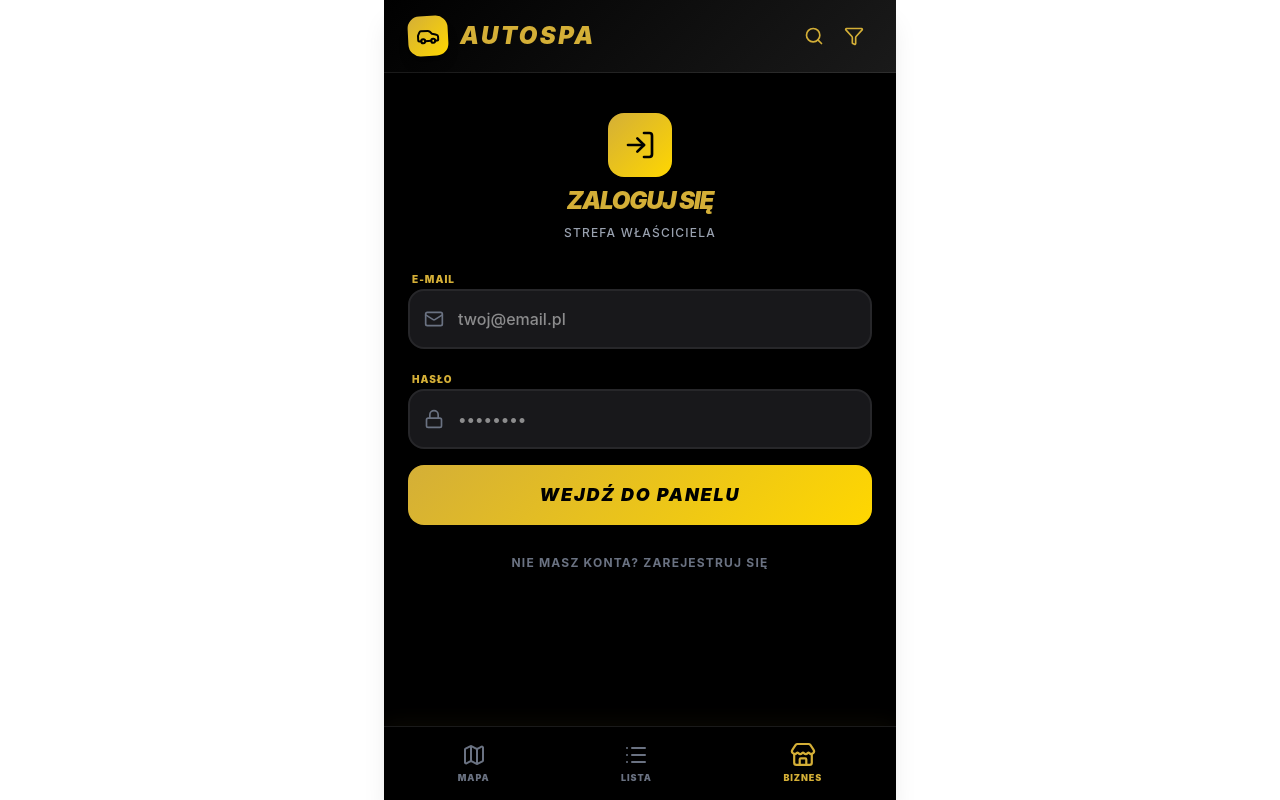
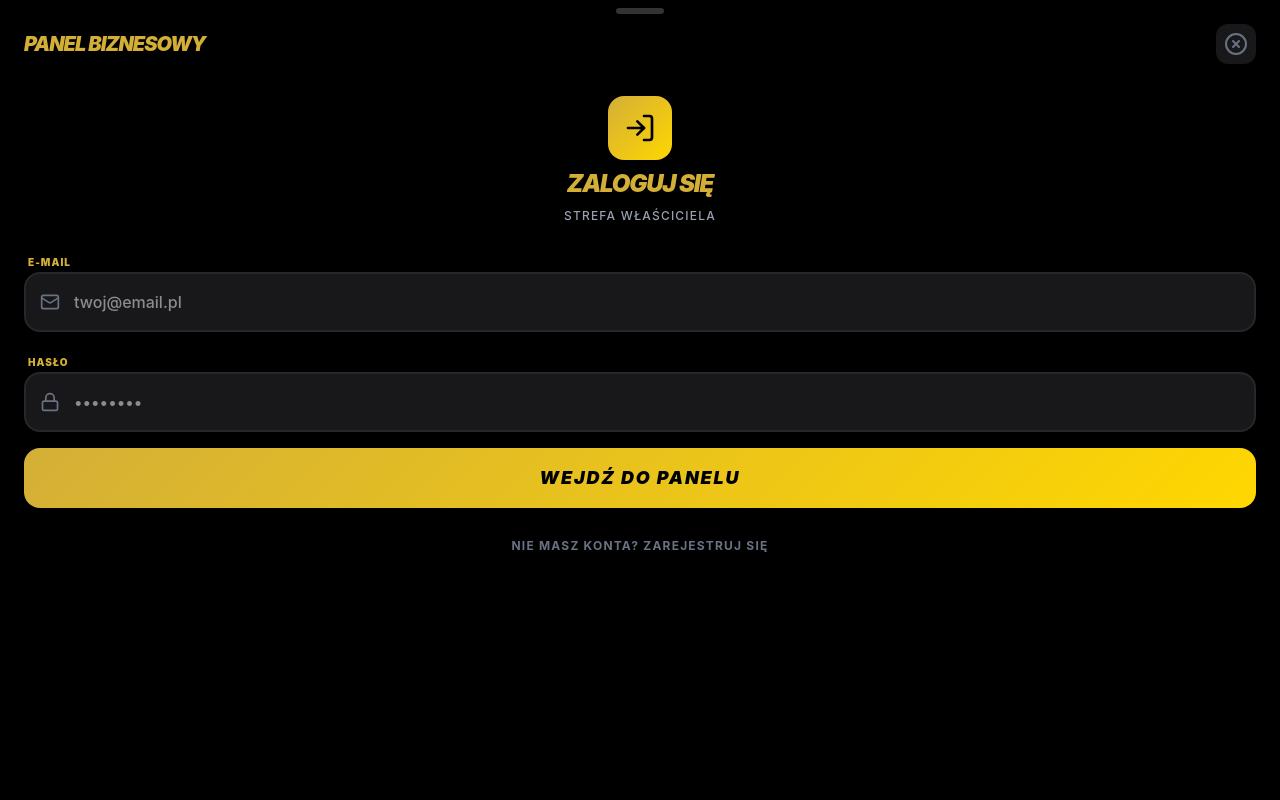
Before and after one commit to kopara12332-cyber/AutoSpa, a React (Vite) app: page / in a window 1280 px wide. Both pictures are taken after a click on the button "BIZNES". Built offline with nearby package versions, Linux system fonts and the light colour scheme.

Commit message:
UI: Add slide-up animations and drag-handle style for Detail and B2B views

```diff
--- a/src/App.tsx
+++ b/src/App.tsx
@@ -1197,8 +1197,11 @@ function App() {
         )}
 
         {activeView === 'detail' && selectedWash && (
-          <div className="bg-black min-h-full">
-            <div className="relative h-64 bg-zinc-900 overflow-hidden">
+          <div className="fixed inset-0 z-[2000] bg-black animate-slide-up overflow-y-auto no-scrollbar">
+            {/* Drag Handle for visual cue */}
+            <div className="absolute top-2 left-1/2 -translate-x-1/2 w-12 h-1.5 bg-white/20 rounded-full z-[2010] pointer-events-none"></div>
+
+            <div className="relative h-64 bg-zinc-900 overflow-hidden shrink-0">
                {selectedWash.images && selectedWash.images.length > 0 ? (
                  <div className="flex h-full overflow-x-auto snap-x scrollbar-hide no-scrollbar">
                    {selectedWash.images.map((img, idx) => (
@@ -1214,9 +1217,9 @@ function App() {
 
                <button
                  onClick={() => setActiveView('map')}
-                 className="absolute top-4 left-4 p-2 bg-black/40 hover:bg-black/60 rounded-full text-white backdrop-blur border border-white/20 z-10"
+                 className="absolute top-4 left-4 p-2 bg-black/60 hover:bg-black/80 rounded-xl text-white backdrop-blur border border-white/20 z-10 transition-all active:scale-90"
                >
-                 <Navigation className="w-5 h-5 rotate-180" />
+                 <XCircle className="w-6 h-6" />
                </button>
 
                {selectedWash.images && selectedWash.images.length > 1 && (
@@ -1369,7 +1372,17 @@ function App() {
         )}
 
         {activeView === 'b2b' && (
-          <div className="p-6 space-y-6 bg-black min-h-full font-medium">
+          <div className="fixed inset-0 z-[2000] bg-black animate-slide-up overflow-y-auto no-scrollbar p-6 space-y-6 font-medium pb-24">
+            <div className="absolute top-2 left-1/2 -translate-x-1/2 w-12 h-1.5 bg-white/20 rounded-full z-[2010] pointer-events-none"></div>
+            <div className="flex justify-between items-center mb-4">
+              <h2 className="text-xl font-black text-gold uppercase italic tracking-tighter">Panel Biznesowy</h2>
+              <button
+                onClick={() => setActiveView('map')}
+                className="p-2 bg-zinc-900 rounded-xl text-gray-500 hover:text-white transition-colors"
+              >
+                <XCircle className="w-6 h-6" />
+              </button>
+            </div>
             {isAdmin ? (
               <AdminPanel
                 submissions={pendingWashes}
--- a/src/index.css
+++ b/src/index.css
@@ -77,6 +77,15 @@
   100% { transform: scale(1); box-shadow: 0 0 20px rgba(212, 175, 55, 0.6); }
 }
 
+@keyframes slide-up {
+  from { transform: translateY(100%); opacity: 0; }
+  to { transform: translateY(0); opacity: 1; }
+}
+
+.animate-slide-up {
+  animation: slide-up 0.4s cubic-bezier(0.16, 1, 0.3, 1) forwards;
+}
+
 .marker-pin:hover {
   z-index: 1000;
   filter: brightness(1.3);
```
